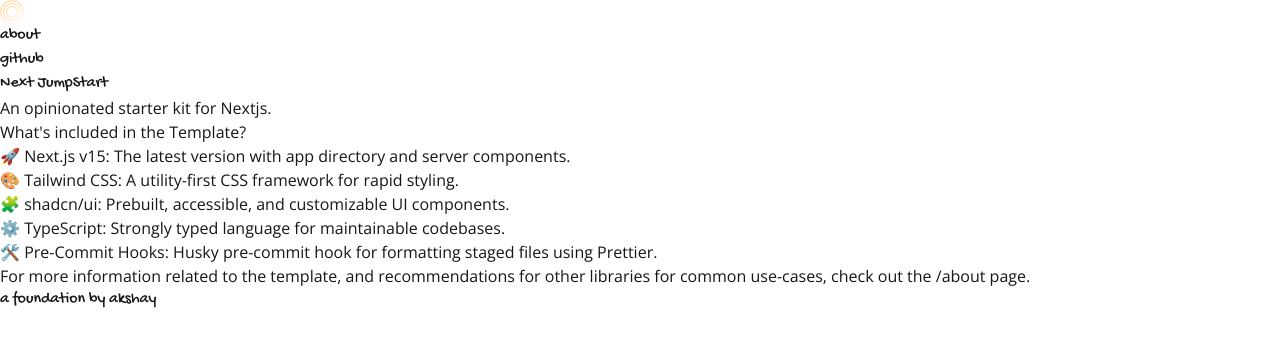
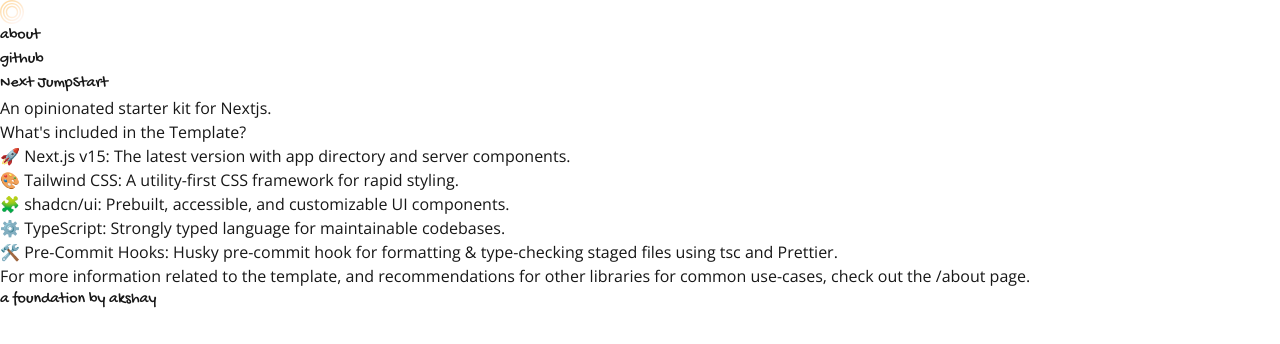
Before and after one commit to akshay-rajput/next-jump-start, a Next.js app: page / in a window 1280 px wide. Shown: the top 344 px of the page. Built offline with nearby package versions, Linux system fonts and the light colour scheme.

Commit message:
fix - update description

```diff
--- a/src/app/page.tsx
+++ b/src/app/page.tsx
@@ -28,7 +28,7 @@
       link: "https://typicode.github.io/husky/",
       title: "🛠️ Pre-Commit Hooks",
       description:
-        "Husky pre-commit hook for formatting staged files using Prettier.",
+        "Husky pre-commit hook for formatting & type-checking staged files using tsc and Prettier.",
     },
   ];
 
```
